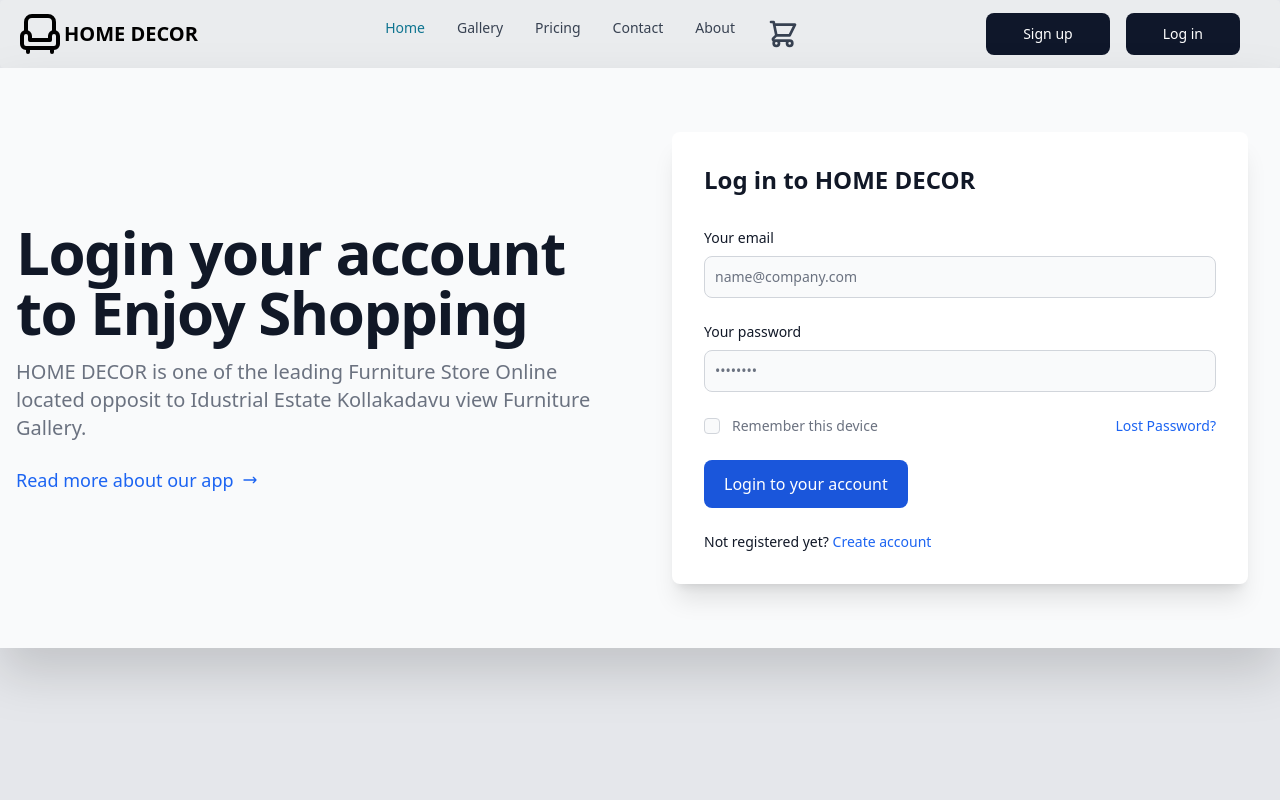
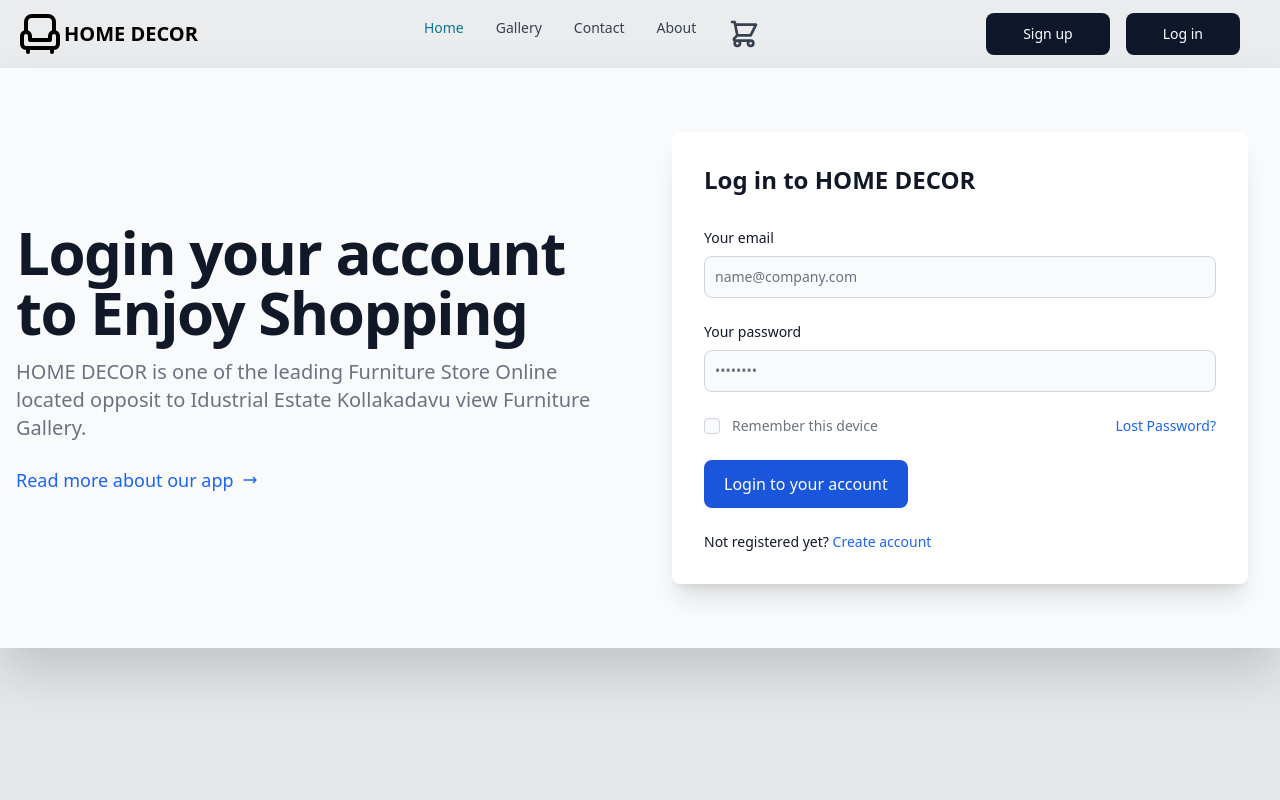
Before and after one commit to Gauravkumar1586/Home_Decor, a React (Vite) app: page /Login in a window 1280 px wide. Shown: the top 800 px of the page. Built offline with nearby package versions, Linux system fonts and the light colour scheme.

Commit message:
removing Pricing form navbar

```diff
--- a/src/components/Navbar.jsx
+++ b/src/components/Navbar.jsx
@@ -57,9 +57,6 @@ export default function Flownavbar() {
             <Link to='/Gallery'>Gallery</Link>
           </Navbar.Link>
           <Navbar.Link href="/navbars">
-            Pricing
-          </Navbar.Link>
-          <Navbar.Link href="/navbars">
             <Link to="/Contact">Contact</Link>
           </Navbar.Link>
           <Navbar.Link href="/navbars">
```
